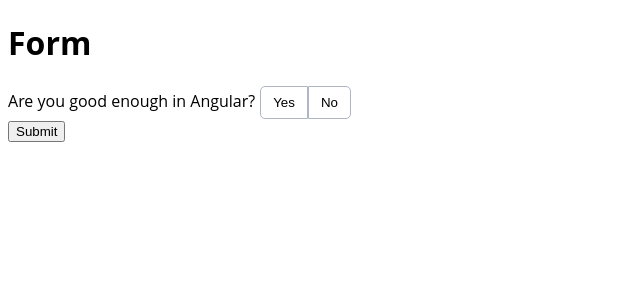
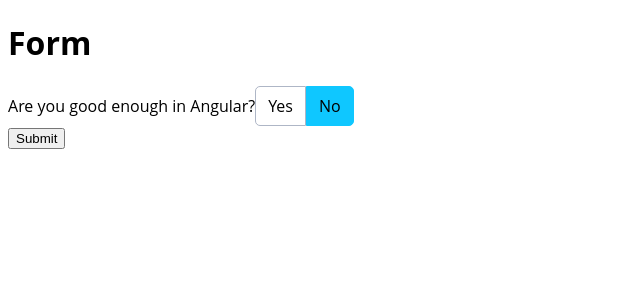
Before and after one commit to esterfania/acessibilidade, an Angular app: page / in a window 1280 px wide. Shown: the top 300 px of the page, without its empty margins (0-640 px from the left). Built offline with nearby package versions, Linux system fonts and the light colour scheme.

Commit message:
Version with semantic tags

```diff
--- a/src/app/shared/components/yes-no-button-group/yes-no-button-group.component.html
+++ b/src/app/shared/components/yes-no-button-group/yes-no-button-group.component.html
@@ -1,4 +1,4 @@
-<div appKm role="radiogroup" [attr.aria-labelledby]="id" class="button-group">
+<!-- <div appKm role="radiogroup" [attr.aria-labelledby]="id" class="button-group">
   <label [id]="id" class="label">{{ label }}</label>
   <button
     appKmItem
@@ -19,6 +19,7 @@
     (focused)="activate(options.NO)"
     role="radio"
     [attr.disabled]="disabled ? disabled : null"
+
     [attr.aria-checked]="value === options.NO"
     [class.button-pressed]="value === options.NO"
     [attr.tabIndex]="value === options.NO ? 0 : -1"
@@ -28,4 +29,37 @@
   >
     No
   </button>
+</div> -->
+<!--
+  Form de criação com tags semânticas
+-->
+<div
+  class="button-group"
+  role="radiogroup"
+  [attr.aria-label]="label">
+  <label> {{ label }}</label>
+  <div class="radio">
+    <input
+      [attr.id]="id + '-yes'"
+      type="radio"
+      [attr.name]="id"
+      [attr.checked]="value === options.YES"
+      (change)="activate(options.YES)"
+    />
+    <label [attr.for]="id + '-yes'" class="button button-yes">
+      Yes
+    </label>
+  </div>
+  <div class="radio">
+    <input
+      [attr.id]="id + '-no'"
+      type="radio"
+      [attr.name]="id"
+      [attr.checked]="value === options.NO"
+      (change)="activate(options.NO)"
+    />
+    <label [attr.for]="id + '-no'" class="button button-no">
+      No
+    </label>
+  </div>
 </div>
--- a/src/app/shared/components/yes-no-button-group/yes-no-button-group.component.scss
+++ b/src/app/shared/components/yes-no-button-group/yes-no-button-group.component.scss
@@ -24,3 +24,24 @@ $button-pressed-background: #0fc7ff;
     }
   }
 }
+.button-group {
+  .radio {
+    position: relative;
+    display: inline-block;
+    input {
+      opacity: 0;
+      position: absolute;
+      top: 25%;
+      left: 25%;
+      &:focus + label {
+        outline: solid 1px #272c3f;
+      }
+      &:checked + label {
+        @extend .button-pressed;
+      }
+    }
+    label {
+      display: block;
+    }
+  }
+}
```
